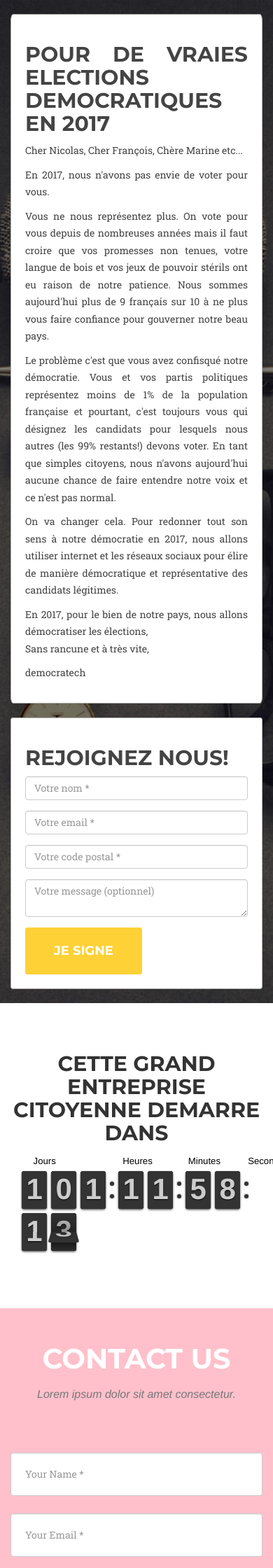
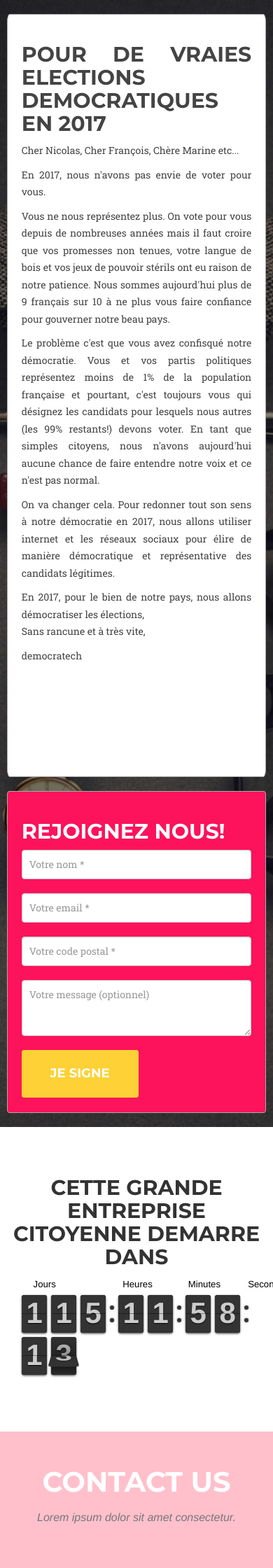
Before and after one commit to democratech/LaPrimaire, a PHP site: page / in a window 390 px wide; the page is wider, and only the part inside the window is pictured. Shown: the top 2240 px of that part at 70% size. Run offline with PHP 8.4, Linux system fonts and the light colour scheme; some libraries are stand-ins or nearby versions; some web fonts are replaced.

Commit message:
* ajout versions inline/sequence mobile/desktop

```diff
--- a/web/css/agency.css
+++ b/web/css/agency.css
@@ -230,15 +230,25 @@ fieldset[disabled] .btn-xl.active {
     background-color: #fec503;
 }
 
-#joinus {
-	background-color: white;
+.joinus {
+	background-color: #fd125c;
+	color: white;
 	margin: 20px auto 20px auto;
 	padding: 20px;
 	text-align: justify;
 	border: 1px solid #AAA;
 	border-radius: 1%;
 }
+#lettre_sequence .joinus {
+	width:70%;
+	margin-top:-200px;
+	margin-bottom:-50px;
+}
 
+#lettre_sequence .lettre {
+	width: 95%;
+	padding-bottom:150px;
+}
 
 #clock_wrapper {
 	text-align: center;
@@ -261,16 +271,19 @@ fieldset[disabled] .btn-xl.active {
 		zoom: 0.6;
 		-moz-transform: scale(0.6)
 	}
-	#joinus {
+	.joinus {
 		margin-top:20px;
+	}
+	#lettre_sequence .joinus {
+		width:95%;
+		margin: 20px auto;
 	}
 }
 
 
 .lettre {
-	/*max-width: 800px;*/
 	background-color: white;
-	margin: 20px auto 20px auto;
+	margin: 20px auto;
 	padding: 20px;
 	text-align: justify;
 	border: 1px solid #AAA;
@@ -389,7 +402,7 @@ section h3.section-subheading {
 
 @media(min-width:768px) {
     section {
-        padding: 50px 0;
+        padding: 50px 0px;
     }
 }
 
@@ -699,6 +712,66 @@ aside.clients img {
     margin: 50px auto;
 }
 
+#lettre_sequence .form-group {
+    margin-bottom: 20px;
+}
+
+#lettre_sequence .form-group input,
+#lettre_sequence .form-group textarea {
+    padding: 10px;
+}
+
+#lettre_sequence .form-group input.form-control {
+    height: auto;
+}
+
+#lettre_sequence .form-group textarea.form-control {
+    height: 80px;
+}
+
+#lettre_sequence .form-control:focus {
+    border-color: #fed136;
+    box-shadow: none;
+}
+
+#lettre_sequence::-webkit-input-placeholder {
+    text-transform: uppercase;
+    font-family: Montserrat,"Helvetica Neue",Helvetica,Arial,sans-serif;
+    font-weight: 700;
+    color: #bbb;
+}
+
+#lettre_sequence:-moz-placeholder {
+    text-transform: uppercase;
+    font-family: Montserrat,"Helvetica Neue",Helvetica,Arial,sans-serif;
+    font-weight: 700;
+    color: #bbb;
+}
+
+#lettre_sequence::-moz-placeholder {
+    text-transform: uppercase;
+    font-family: Montserrat,"Helvetica Neue",Helvetica,Arial,sans-serif;
+    font-weight: 700;
+    color: #bbb;
+}
+
+#lettre_sequence:-ms-input-placeholder {
+    text-transform: uppercase;
+    font-family: Montserrat,"Helvetica Neue",Helvetica,Arial,sans-serif;
+    font-weight: 700;
+    color: #bbb;
+}
+
+#lettre_sequence .text-danger {
+    color: #e74c3c;
+}
+
+
+
+
+
+
+
 section#sign {
     background-color: #222;
     /* background-image: url(../img/map-image.png); */
--- a/web/index.html
+++ b/web/index.html
@@ -42,7 +42,8 @@
             <div class="row">
                 <div class="col-lg-12">
                     <form name="sentMessage" id="contactForm" novalidate>
-                        <div class="row">
+
+                        <div class="row" id="lettre_inline" style="display:none;">
                             <div class="col-md-9">
 				    <div class="lettre">
 					<h2>Pour de vraies elections democratiques en 2017</h2>
@@ -56,7 +57,7 @@
 				    </div>
                             </div>
                             <div class="col-md-3">
-				<div id="joinus">
+				<div class="joinus">
 					<h2>Rejoignez nous!</h2>
 					<div class="form-group">
 					    <input type="text" class="form-control" placeholder="Votre nom *" id="name" required data-validation-required-message="Merci d'entrer votre nom.">
@@ -70,8 +71,6 @@
 					    <input type="zip" class="form-control" placeholder="Votre code postal *" id="phone" required data-validation-required-message="Merci d'entrer votre code postal.">
 					    <p class="help-block text-danger"></p>
 					</div>
-				    <!--</div>
-				    <div class="col-md-6">-->
 					<div class="form-group">
 					    <textarea class="form-control" placeholder="Votre message (optionnel)" id="message" data-validation-required-message="Entrez votre message (optionnel)"></textarea>
 					    <p class="help-block text-danger"></p>
@@ -79,6 +78,50 @@
 					<button type="submit" class="btn btn-xl">Je signe</button>
 				</div>
                             </div>
+                        </div>
+
+
+                        <div class="row" id="lettre_sequence" style="display:visible;">
+				    <div class="lettre">
+					<h2>Pour de vraies elections democratiques en 2017</h2>
+					<p>Cher Nicolas, Cher François, Chère Marine etc...</p>
+					<p>En 2017, nous n'avons pas envie de voter pour vous.</p>
+					<p>Vous ne nous représentez plus. On vote pour vous depuis de nombreuses années mais il faut croire que vos promesses non tenues, votre langue de bois et vos jeux de pouvoir stérils ont eu raison de notre patience. Nous sommes aujourd'hui plus de 9 français sur 10 à ne plus vous faire confiance pour gouverner notre beau pays.</p>
+					<p>Le problème c'est que vous avez confisqué notre démocratie. Vous et vos partis politiques représentez moins de 1% de la population française et pourtant, c'est toujours vous qui désignez les candidats pour lesquels nous autres (les 99% restants!) devons voter. En tant que simples citoyens, nous n'avons aujourd'hui aucune chance de faire entendre notre voix et ce n'est pas normal.</p>
+					<p>On va changer cela. Pour redonner tout son sens à notre démocratie en 2017, nous allons utiliser internet et les réseaux sociaux pour élire de manière démocratique et représentative des candidats légitimes.</p>
+					<p>En 2017, pour le bien de notre pays, nous allons démocratiser les élections,<br/>Sans rancune et à très vite,</p>
+					<p>democratech</p>
+				    </div>
+				    <div class="joinus" class="col-lg-12">
+					<h2>Rejoignez nous!</h2>
+					<div class="row">
+						<div class="col-md-5">
+							<div class="form-group">
+							    <input type="text" class="form-control" placeholder="Votre nom *" id="name" required data-validation-required-message="Merci d'entrer votre nom.">
+							    <p class="help-block text-danger"></p>
+							</div>
+							<div class="form-group">
+							    <input type="email" class="form-control" placeholder="Votre email *" id="email" required data-validation-required-message="Merci d'entrer votre adresse email.">
+							    <p class="help-block text-danger"></p>
+							</div>
+							<div class="form-group">
+							    <input type="zip" class="form-control" placeholder="Votre code postal *" id="phone" required data-validation-required-message="Merci d'entrer votre code postal.">
+							    <p class="help-block text-danger"></p>
+							</div>
+						</div>
+						<div class="col-md-7">
+							<div class="form-group">
+							    <textarea class="form-control" placeholder="Votre message (optionnel)" id="message" data-validation-required-message="Entrez votre message (optionnel)"></textarea>
+							    <p class="help-block text-danger"></p>
+							</div>
+							<button type="submit" class="btn btn-xl">Je signe</button>
+						</div>
+						<div class="clearfix"></div>
+						<div class="col-lg-12 text-center">
+							<div id="success"></div>
+						</div>
+					</div>
+				</div>
                         </div>
                     </form>
                 </div>
@@ -92,7 +135,7 @@
     <section id="counter">
         <div class="container">
             <div class="text-center">
-		<h2>Cette grand entreprise citoyenne demarre dans</h2>
+		<h2>Cette grande entreprise citoyenne demarre dans</h2>
             </div>
             <div id="clock_wrapper">
 		    <div id="clock">
@@ -679,14 +722,12 @@
     <script src="js/flipclock.min.js"></script>
 
 <script type="text/javascript">
-var temps = new Date(2015,9,1);
+var temps = new Date(2015,9,15);
 var now = new Date();
 var countdown = (temps.getTime()-now.getTime())/1000;
-console.log(countdown);
 var clock = new FlipClock($('.countdown'), countdown, { countdown: true, language: 'fr', clockFace: 'DailyCounter' });
-//var countdown = (temps-now)*1000;
-//clock.setTime(countdown);
 clock.start();
+//$('#lettre_inline').remove();
 
 </script>
 
```
